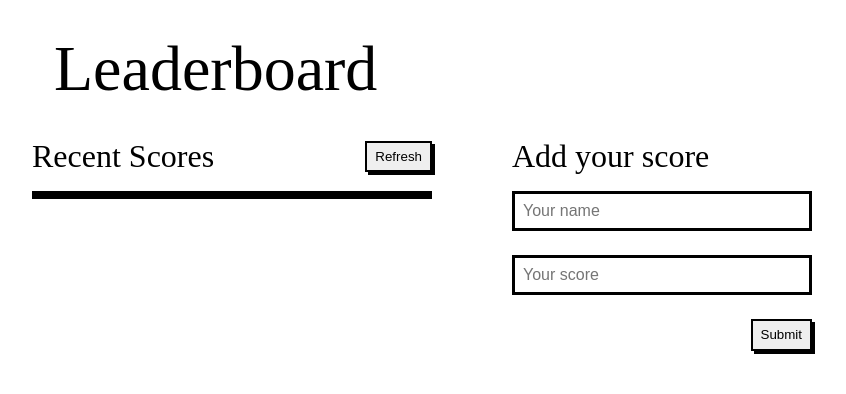
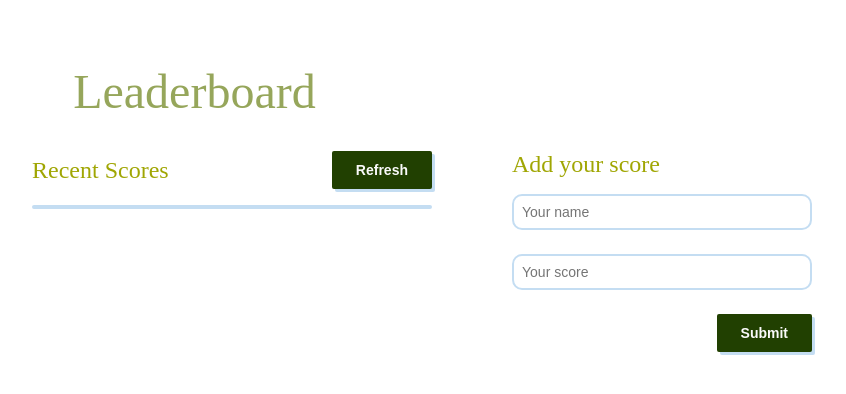
Before and after one commit to martinkarugaba/leaderboard-with-webpack, a website built with webpack: page index.html in a window 1280 px wide. Shown: the whole page, without its empty margins (218-1064 px from the left). Built offline with nearby package versions, Linux system fonts and the light colour scheme; no server answers.

Commit message:
make final changes

```diff
--- a/index.html
+++ b/index.html
@@ -24,7 +24,7 @@
 
       <section class="form">
         <h2 class="form-heading">Add your score</h2>
-        <form class="my-form" action="">
+        <form class="my-form">
           <div class="form-control">
             <input
               id="name"
@@ -41,7 +41,6 @@
               required
             />
           </div>
-
           <div class="form-control submit">
             <button class="submit-button" type="submit">
               Submit
--- a/src/index.js
+++ b/src/index.js
@@ -24,7 +24,7 @@ const fetchScores = async () => {
     const { user, score } = item;
     return `<div class='score-wrapper'>
               <div class='score'>
-                <p>${user}</p><p>:${score}</p>
+                <p>${user}</p><p>: ${score}</p>
               </div>
             </div>`;
   });
--- a/src/style.css
+++ b/src/style.css
@@ -10,14 +10,16 @@ body {
 }
 
 h1 {
-  font-size: 4rem;
+  font-size: 3rem;
   font-weight: 500;
-  margin-left: 15rem;
+  margin: 2rem 0 0 16.2rem;
+  color: #96a65b;
 }
 
 h2 {
   font-weight: 500;
-  font-size: 2rem;
+  font-size: 1.5rem;
+  color: #a0a603;
 }
 
 .content {
@@ -41,10 +43,24 @@ h2 {
 .refresh-button,
 .submit-button {
   margin-left: 1rem;
-  border: 2px solid black;
-  padding: 0.4rem 0.5rem;
-  box-shadow: 3px 3px 0 0 black;
+  border: none;
+  outline: none;
+  box-shadow: 3px 3px 0 0 #c4ddf2;
   cursor: pointer;
+  background-color: #214001;
+  color: #c4ddf2;
+  font-size: 0.875rem;
+  border-radius: 2px;
+  padding: 0.7rem 1.5rem;
+  font-size: 0.875rem;
+  font-weight: 700;
+  color: #fafafa;
+  transition: all 0.5s ease-in-out;
+}
+
+.submit-button:hover,
+.refresh-button:hover {
+  scale: 1.1;
 }
 
 .submit {
@@ -53,17 +69,22 @@ h2 {
 }
 
 .scores {
-  border: 4px solid black;
+  border: 2px solid#C4DDF2;
   width: 400px;
   margin-top: 1rem;
+  border-radius: 10px;
 }
 
 .scores p {
   padding: 0.5rem 0.3rem;
 }
 
+.score-wrapper {
+  cursor: pointer;
+}
+
 .scores .score-wrapper:nth-child(even) {
-  background-color: #ccc;
+  background-color: #c4ddf2;
 }
 
 .score {
@@ -76,7 +97,14 @@ h2 {
 form input {
   margin-bottom: 1.5rem;
   padding: 0.5rem 0.5rem;
-  font-size: 1rem;
-  border: 3px solid black;
   width: 300px;
+  border: 2px solid#C4DDF2;
+  font-size: 0.875rem;
+  border-radius: 10px;
+  color: #565659;
 }
+
+form input:focus {
+  border: 2px solid#C4DDF2;
+  outline: #c4ddf2;
+}
```
